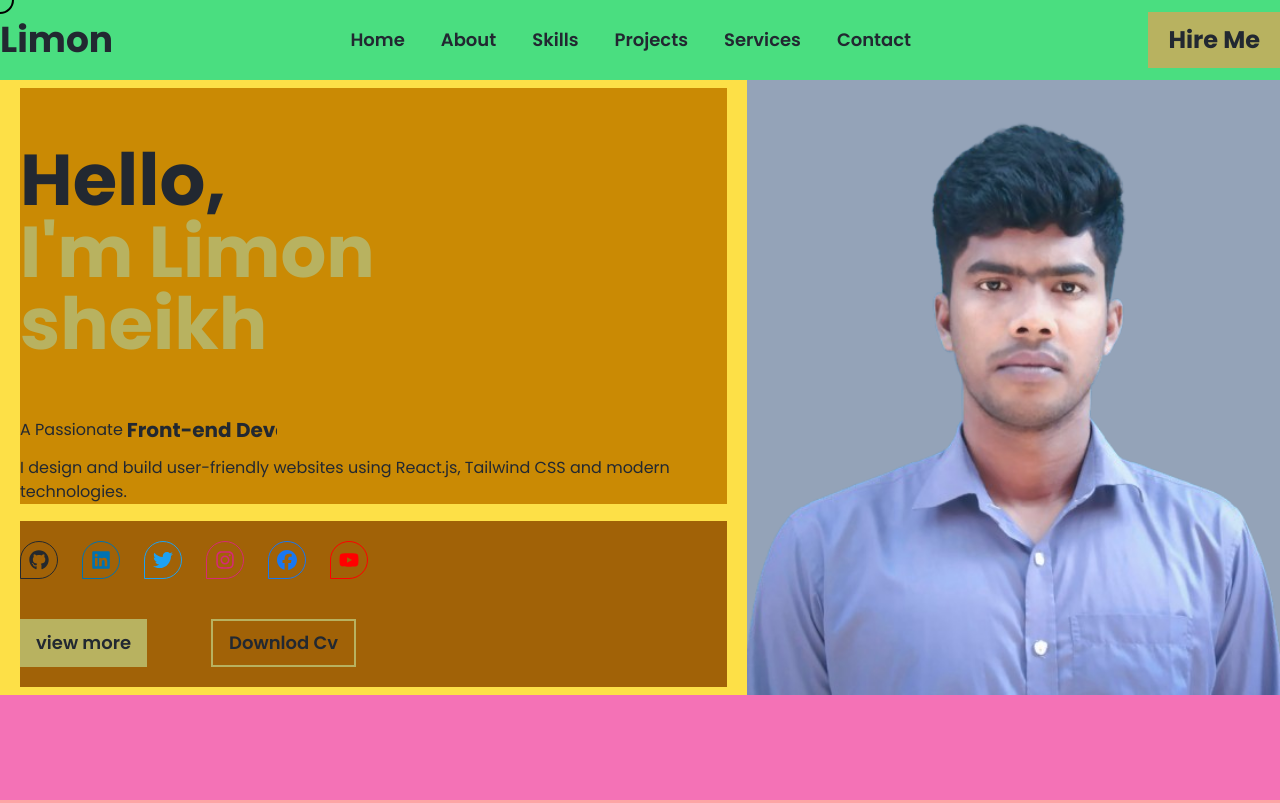
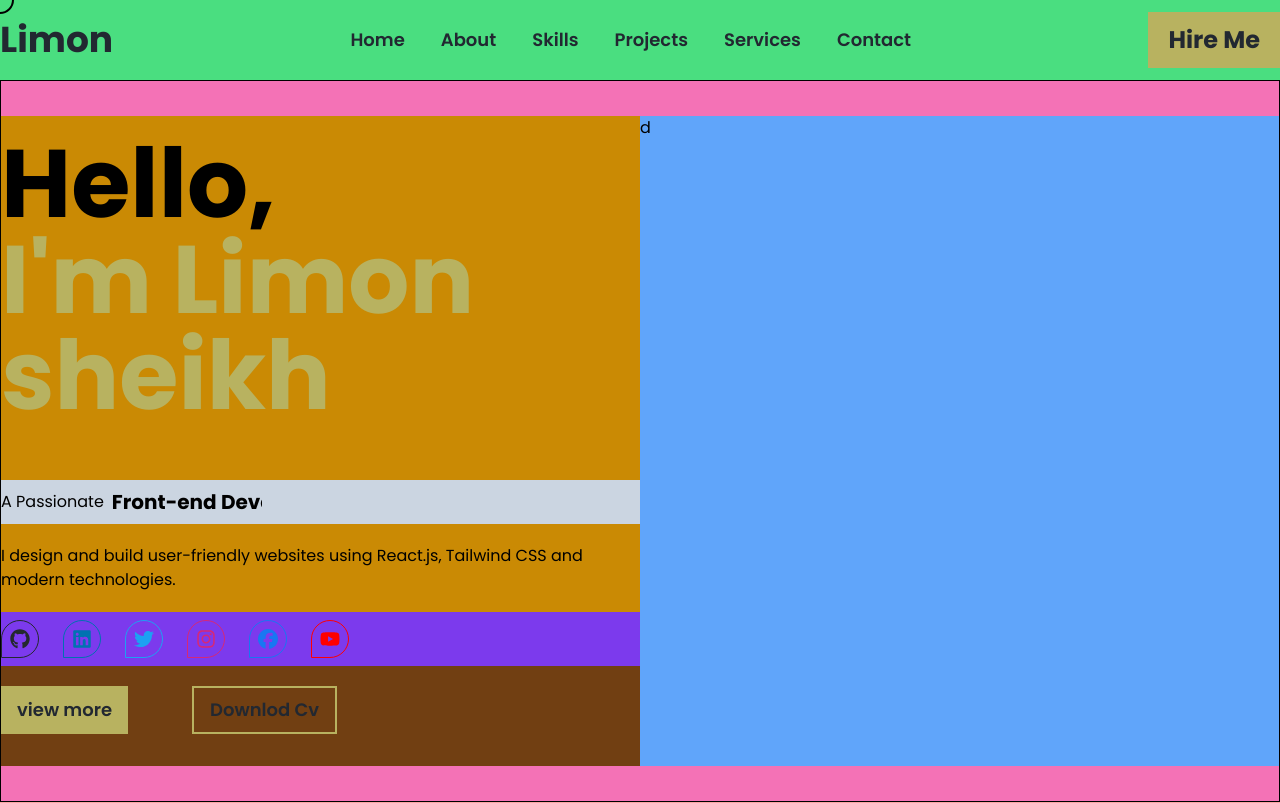
Before and after one commit to Limon-sheikh/My-portfolio, a React (Vite) app in the folder my-website/: page / in a window 1280 px wide. Shown: the top 803 px of the page. Built offline with nearby package versions, Linux system fonts and the light colour scheme.

Commit message:
some change

```diff
--- a/my-website/src/pages/Hero.jsx
+++ b/my-website/src/pages/Hero.jsx
@@ -7,36 +7,34 @@ const Home = () => {
 
 
   // h-[calc(100vh-90px)], text-[clamp(3rem,11vw,5rem)]
+  // <section className="min-h-dvh bg-orange-500">
 
 
   return (
-    <section id="hero" className="min-h-[calc(100dvh-80px)] overflow-hidden bg-orange-500 flex justify-center">
-      {/* <section className="min-h-dvh bg-orange-500"> */}
-      <div className="container mx-auto bg-pink-400 ">
-        <div id="wraper" className=" grid md:grid-cols-12 bg-slate-400 ">
-          {/* hero left side content start */}
-          <div className="flex flex-col justify-around text-gray px-5  md:col-span-7 bg-yellow-300">
+    <section id="hero" className="min-h-[calc(100vh-80px)] bg-orange-500 border">
+      <div className="container mx-auto min-h-[calc(100vh-80px)] flex flex-col justify-center       bg-pink-400">
+        <div id="wraper" className="px-5 md:px-0  md:grid md:grid-cols-12     bg-green-500 ">
+
+          <div className="flex flex-col md:col-span-6   bg-yellow-300 ">
             <div className="bg-yellow-600 ">
-              <h1 className="leading-tight text-6xl md:text-7xl font-bold md:mt-14">
+              <h1 className="leading-tight text-6xl font-bold md:text-7xl lg:text-8xl pt-5 pb-10 md:pb-0">
                 {hello} <br />
                 <span className="text-accent ">{limon}</span>
                 <br />
                 <span className="text-accent ">{sheikh}</span>
               </h1>
-              <div className="mt-14 flex flex-wrap text-xl">
-                <span className="pr-1 text-[16px]">{title}</span>
+              <div className="mt-14 flex flex-wrap items-center gap-2 py-2 bg-slate-300">
+                <span className=" text-[16px]">{title}</span>
                 <div className="flex items-center">
-                  <span className="text-xl font-bold typewriter">
-                    {titleName}
-                  </span>
+                  <span className="text-xl font-bold typewriter">{titleName}</span>
                 </div>
               </div>
-              <p className="mt-3">{description}</p>
+              <p className="py-5">{description}</p>
             </div>
 
-            {/* hero social icons */}
-            <div className="bg-yellow-700 py-5">
-              <div className="grid grid-flow-col justify-between md:justify-start md:gap-6 ">
+
+            <div className="py-10 md:py-0 bg-yellow-900 ">
+              <div className="grid grid-flow-col justify-between md:justify-start md:gap-6 bg-violet-600 py-3 md:py-2">
                 {socials.map((social, index) => (
                   <a
                     key={index}
@@ -67,8 +65,8 @@ const Home = () => {
                 ))}
               </div>
 
-              {/* hero button */}
-              <div className="mt-10 flex justify-between md:justify-start md:gap-16">
+
+              <div className="mt-5 md:pb-8 flex justify-between md:justify-start md:gap-16">
                 <Button
                   title="view more"
                   border={false}
@@ -86,12 +84,12 @@ const Home = () => {
             </div>
           </div>
 
-          {/* hero right side content start */}
-          <div className="hidden md:block md:col-span-5 ">
-            <div className="h-[100%] w-[100%]">
+
+          <div className="hidden md:block md:col-span-6   bg-blue-400">d
+            {/* <div className="h-[100%] w-[100%]">
               <img src={image} alt="hero image" className="w-[100%] h-[100%]" />
-            </div>
-            {/* <div className='absolute bg-accent top-60 animate-bounce p-4 rounded-full'>html</div> */}
+            </div> */}
+
           </div>
         </div>
       </div>
```
